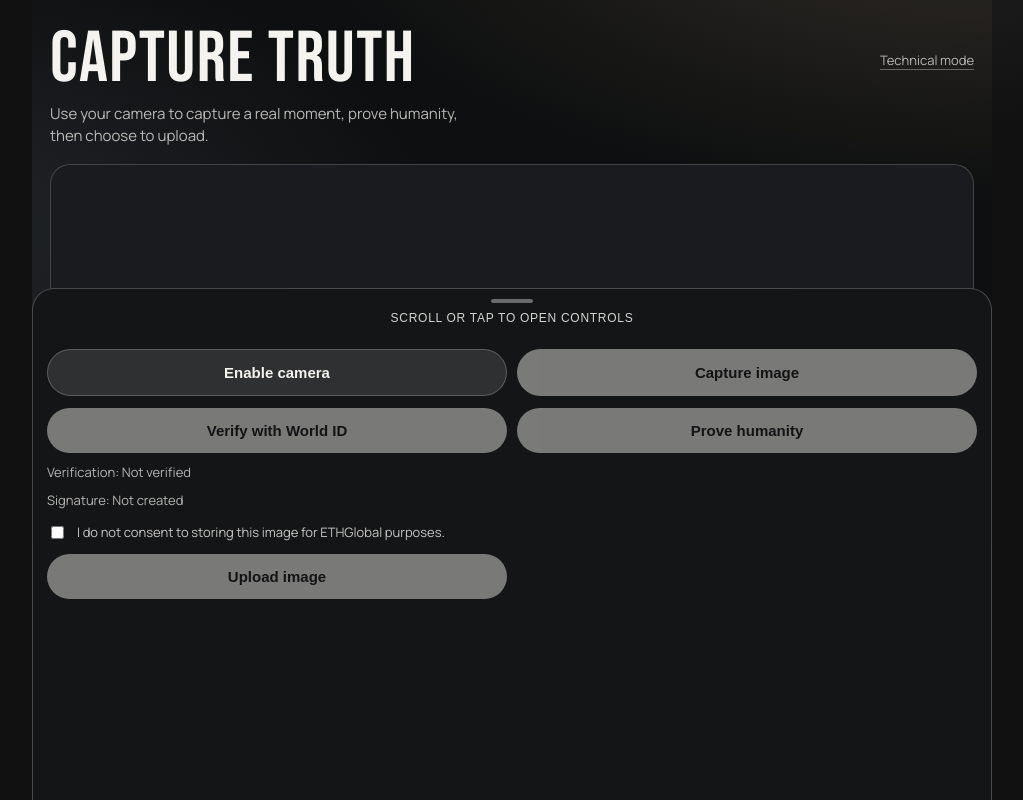
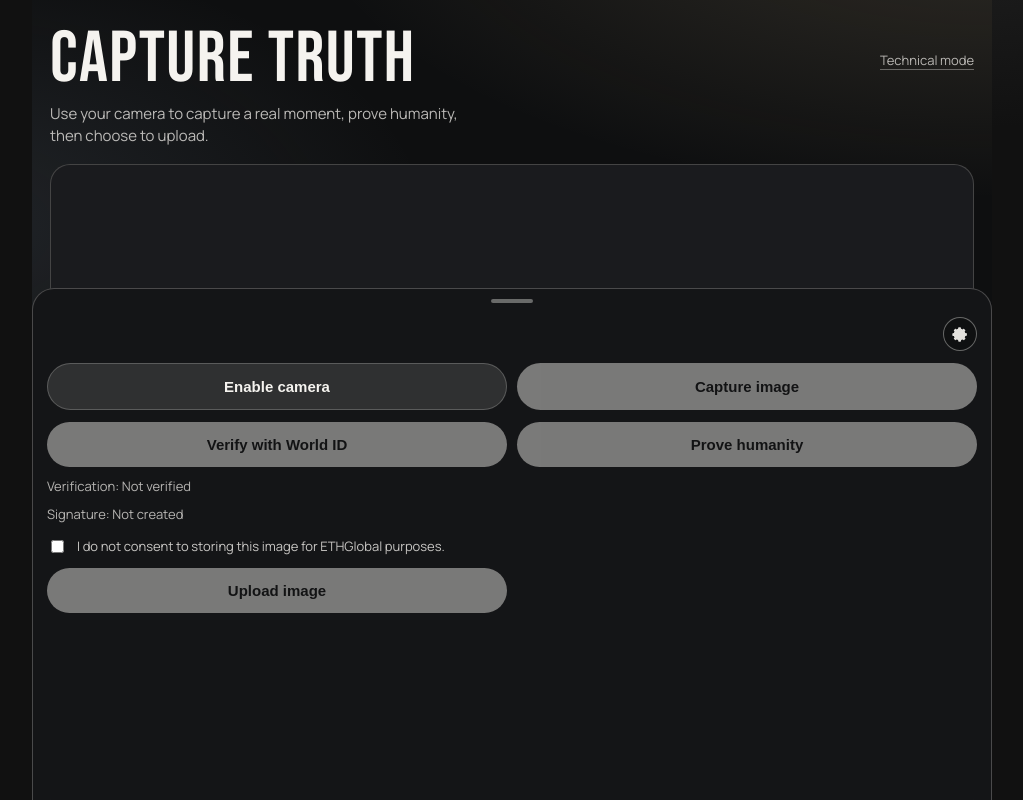
Before and after one commit to saugardev/provenance-miniapp, a Next.js app: page /capture in a window 1280 px wide. Shown: the top 800 px of the page, without its empty margins (128-1151 px from the left). Built offline with nearby package versions, Linux system fonts and the light colour scheme; no server answers; what @worldcoin/idkit would draw is missing.

Commit message:
feat: polish capture drawer and apple-style settings sheet

```diff
--- a/app/capture/page.module.css
+++ b/app/capture/page.module.css
@@ -24,6 +24,23 @@
   font-size: clamp(48px, 15vw, 72px);
   letter-spacing: 0.02em;
   line-height: 0.9;
+}
+
+.settingsButton {
+  width: 34px;
+  height: 34px;
+  border-radius: 999px;
+  border: 1px solid rgba(245, 243, 239, 0.38);
+  background: rgba(0, 0, 0, 0.22);
+  color: rgba(245, 243, 239, 0.92);
+  display: grid;
+  place-items: center;
+  cursor: pointer;
+}
+
+.settingsButton svg {
+  width: 18px;
+  height: 18px;
 }
 
 .techLink {
@@ -155,7 +172,7 @@
   background: rgba(21, 22, 24, 0.98);
   backdrop-filter: blur(8px);
   transform: translateY(calc(100% - 86px));
-  transition: transform 0.28s ease;
+  transition: transform 0.42s cubic-bezier(0.2, 0.8, 0.2, 1);
 }
 
 .drawerUnderlay {
@@ -187,7 +204,6 @@
   cursor: pointer;
   display: grid;
   place-items: center;
-  gap: 8px;
   touch-action: none;
 }
 
@@ -198,16 +214,123 @@
   background: rgba(245, 243, 239, 0.38);
 }
 
-.drawerPeekText {
-  font-size: 12px;
-  letter-spacing: 0.06em;
-  text-transform: uppercase;
-}
-
 .drawerBody {
   padding: 0 14px 20px;
   overflow: auto;
   max-height: calc(100% - 56px);
+}
+
+.drawerTopActions {
+  display: flex;
+  justify-content: flex-end;
+  padding-top: 2px;
+}
+
+.settingsOverlay {
+  position: fixed;
+  inset: 10px 10px 0;
+  z-index: 45;
+  border-radius: 26px 26px 0 0;
+  border: 1px solid rgba(255, 255, 255, 0.26);
+  border-bottom: none;
+  background:
+    linear-gradient(180deg, rgba(242, 242, 247, 0.26) 0%, rgba(32, 34, 38, 0.94) 20%, rgba(20, 21, 24, 0.98) 100%);
+  backdrop-filter: blur(24px) saturate(1.2);
+  -webkit-backdrop-filter: blur(24px) saturate(1.2);
+  box-shadow: 0 -18px 40px rgba(0, 0, 0, 0.4);
+  display: flex;
+  flex-direction: column;
+  transform: translateY(104%);
+  opacity: 0;
+  transition:
+    transform 0.48s cubic-bezier(0.22, 1, 0.36, 1),
+    opacity 0.32s ease;
+  pointer-events: none;
+}
+
+.settingsOverlayOpen {
+  transform: translateY(0%);
+  opacity: 1;
+  pointer-events: auto;
+}
+
+.settingsBackdrop {
+  position: fixed;
+  inset: 0;
+  z-index: 44;
+  background: rgba(0, 0, 0, 0);
+  backdrop-filter: blur(0px);
+  -webkit-backdrop-filter: blur(0px);
+  transition:
+    background 0.3s ease,
+    backdrop-filter 0.3s ease;
+  pointer-events: none;
+}
+
+.settingsBackdropOpen {
+  background: rgba(0, 0, 0, 0.26);
+  backdrop-filter: blur(2px);
+  -webkit-backdrop-filter: blur(2px);
+  pointer-events: auto;
+}
+
+.settingsHeader {
+  display: flex;
+  justify-content: space-between;
+  align-items: center;
+  padding: 14px 16px 10px;
+  border-bottom: 1px solid rgba(255, 255, 255, 0.14);
+}
+
+.settingsTitle {
+  margin: 0;
+  font-size: 28px;
+  font-weight: 700;
+}
+
+.settingsClose {
+  border: 1px solid rgba(255, 255, 255, 0.26);
+  background: rgba(255, 255, 255, 0.08);
+  color: #f7f5f0;
+  border-radius: 999px;
+  padding: 8px 14px;
+  font-size: 12px;
+  font-weight: 700;
+  cursor: pointer;
+}
+
+.settingsBody {
+  overflow: auto;
+  padding: 8px 14px 24px;
+}
+
+.settingsSection {
+  padding: 8px 0 12px;
+}
+
+.settingsSectionTitle {
+  margin: 0 0 8px;
+  font-size: 11px;
+  font-weight: 700;
+  letter-spacing: 0.22em;
+  text-transform: uppercase;
+  color: rgba(245, 243, 239, 0.52);
+}
+
+.settingsItem,
+.settingsItemLink {
+  display: block;
+  width: 100%;
+  text-align: left;
+  margin: 0 0 8px;
+  padding: 10px 12px;
+  border: 1px solid rgba(255, 255, 255, 0.14);
+  border-radius: 14px;
+  background: rgba(255, 255, 255, 0.04);
+  color: rgba(245, 243, 239, 0.95);
+  font-size: 18px;
+  line-height: 1.4;
+  text-decoration: none;
 }
 
 @media (min-width: 860px) {
--- a/app/capture/page.tsx
+++ b/app/capture/page.tsx
@@ -121,6 +121,7 @@ export default function CapturePage() {
   const drawerRef = useRef<HTMLElement | null>(null);
   const dragStartYRef = useRef(0);
   const dragStartOffsetRef = useRef(0);
+  const dragStartedOpenRef = useRef(false);
   const draggingRef = useRef(false);
   const draggedRef = useRef(false);
   const overshootMaskTimeoutRef = useRef<ReturnType<typeof setTimeout> | null>(null);
@@ -147,6 +148,7 @@ export default function CapturePage() {
   const [drawerDragOffset, setDrawerDragOffset] = useState<number | null>(null);
   const [overshootMaskHeight, setOvershootMaskHeight] = useState(0);
   const [isDesktop, setIsDesktop] = useState(false);
+  const [settingsOpen, setSettingsOpen] = useState(false);
 
   const [error, setError] = useState("");
 
@@ -193,6 +195,7 @@ export default function CapturePage() {
     target.setPointerCapture(e.pointerId);
     draggingRef.current = true;
     draggedRef.current = false;
+    dragStartedOpenRef.current = drawerOpen;
     dragStartYRef.current = e.clientY;
     dragStartOffsetRef.current = drawerOpen ? 0 : getClosedDrawerOffset();
     setDrawerDragOffset(dragStartOffsetRef.current);
@@ -214,7 +217,10 @@ export default function CapturePage() {
     const finalOffset = drawerDragOffset ?? (drawerOpen ? 0 : closedOffset);
     const releasedOvershoot = finalOffset < 0 ? Math.abs(finalOffset) : 0;
     const clamped = Math.max(0, Math.min(closedOffset, finalOffset));
-    setDrawerOpen(clamped < closedOffset * 0.55);
+    const nextOpen = dragStartedOpenRef.current
+      ? clamped < closedOffset * 0.35
+      : clamped < closedOffset * 0.75;
+    setDrawerOpen(nextOpen);
     setDrawerDragOffset(null);
 
     if (overshootMaskTimeoutRef.current) clearTimeout(overshootMaskTimeoutRef.current);
@@ -533,12 +539,25 @@ export default function CapturePage() {
           onPointerCancel={onDrawerPointerEnd}
         >
           <span className={styles.drawerKnob} />
-          <span className={styles.drawerPeekText}>
-            {capture ? "Photo ready. Continue to prove." : "Scroll or tap to open controls"}
-          </span>
         </button>
 
         <div className={styles.drawerBody}>
+          <div className={styles.drawerTopActions}>
+            <button
+              className={styles.settingsButton}
+              type="button"
+              aria-label="Open settings"
+              onClick={() => setSettingsOpen(true)}
+            >
+              <svg viewBox="0 0 24 24" aria-hidden="true">
+                <path
+                  d="M12 8.8a3.2 3.2 0 1 0 0 6.4 3.2 3.2 0 0 0 0-6.4Zm8.4 2.1-1.4-.2a7.5 7.5 0 0 0-.8-1.9l.8-1.2a.8.8 0 0 0-.1-1l-1.4-1.4a.8.8 0 0 0-1-.1l-1.2.8a7.5 7.5 0 0 0-1.9-.8l-.2-1.4a.8.8 0 0 0-.8-.7h-2a.8.8 0 0 0-.8.7l-.2 1.4a7.5 7.5 0 0 0-1.9.8l-1.2-.8a.8.8 0 0 0-1 .1L4 6.6a.8.8 0 0 0-.1 1l.8 1.2a7.5 7.5 0 0 0-.8 1.9l-1.4.2a.8.8 0 0 0-.7.8v2c0 .4.3.7.7.8l1.4.2a7.5 7.5 0 0 0 .8 1.9l-.8 1.2a.8.8 0 0 0 .1 1L5.4 20a.8.8 0 0 0 1 .1l1.2-.8a7.5 7.5 0 0 0 1.9.8l.2 1.4c.1.4.4.7.8.7h2c.4 0 .7-.3.8-.7l.2-1.4a7.5 7.5 0 0 0 1.9-.8l1.2.8a.8.8 0 0 0 1-.1l1.4-1.4a.8.8 0 0 0 .1-1l-.8-1.2a7.5 7.5 0 0 0 .8-1.9l1.4-.2c.4-.1.7-.4.7-.8v-2a.8.8 0 0 0-.7-.8Z"
+                  fill="currentColor"
+                />
+              </svg>
+            </button>
+          </div>
+
           <div className={styles.actions}>
             <button className={styles.secondary} disabled={busyCamera || busyCapture} onClick={openCameraWithPermissionCheck}>
               {busyCamera ? "Enabling..." : cameraReady ? "Re-open camera" : "Enable camera"}
@@ -637,6 +656,55 @@ export default function CapturePage() {
           }}
         />
       ) : null}
+
+      <div
+        className={`${styles.settingsBackdrop} ${settingsOpen ? styles.settingsBackdropOpen : ""}`}
+        onClick={() => setSettingsOpen(false)}
+        aria-hidden={!settingsOpen}
+      />
+      <section
+        className={`${styles.settingsOverlay} ${settingsOpen ? styles.settingsOverlayOpen : ""}`}
+        aria-hidden={!settingsOpen}
+      >
+        <div className={styles.settingsHeader}>
+          <h2 className={styles.settingsTitle}>Settings</h2>
+          <button className={styles.settingsClose} type="button" onClick={() => setSettingsOpen(false)}>
+            Done
+          </button>
+        </div>
+
+        <div className={styles.settingsBody}>
+          <div className={styles.settingsSection}>
+            <p className={styles.settingsSectionTitle}>Alerts</p>
+            <button className={styles.settingsItem} type="button">Friends Photos</button>
+          </div>
+
+          <div className={styles.settingsSection}>
+            <p className={styles.settingsSectionTitle}>Customize</p>
+            <button className={styles.settingsItem} type="button">Appearance</button>
+          </div>
+
+          <div className={styles.settingsSection}>
+            <p className={styles.settingsSectionTitle}>Manage</p>
+            <button className={styles.settingsItem} type="button">import photos</button>
+            <button className={styles.settingsItem} type="button">export photos</button>
+          </div>
+
+          <div className={styles.settingsSection}>
+            <p className={styles.settingsSectionTitle}>Help</p>
+            <button className={styles.settingsItem} type="button">FAQ</button>
+            <button className={styles.settingsItem} type="button">Send Feedback</button>
+            <button className={styles.settingsItem} type="button">whats new</button>
+          </div>
+
+          <div className={styles.settingsSection}>
+            <p className={styles.settingsSectionTitle}>More</p>
+            <button className={styles.settingsItem} type="button">Invite friends</button>
+            <button className={styles.settingsItem} type="button">About</button>
+            <Link className={styles.settingsItemLink} href="/terms">Terms</Link>
+          </div>
+        </div>
+      </section>
     </main>
   );
 }
```
Also changed, not shown: 1 other file (tests, documents, lock files or other folders).
